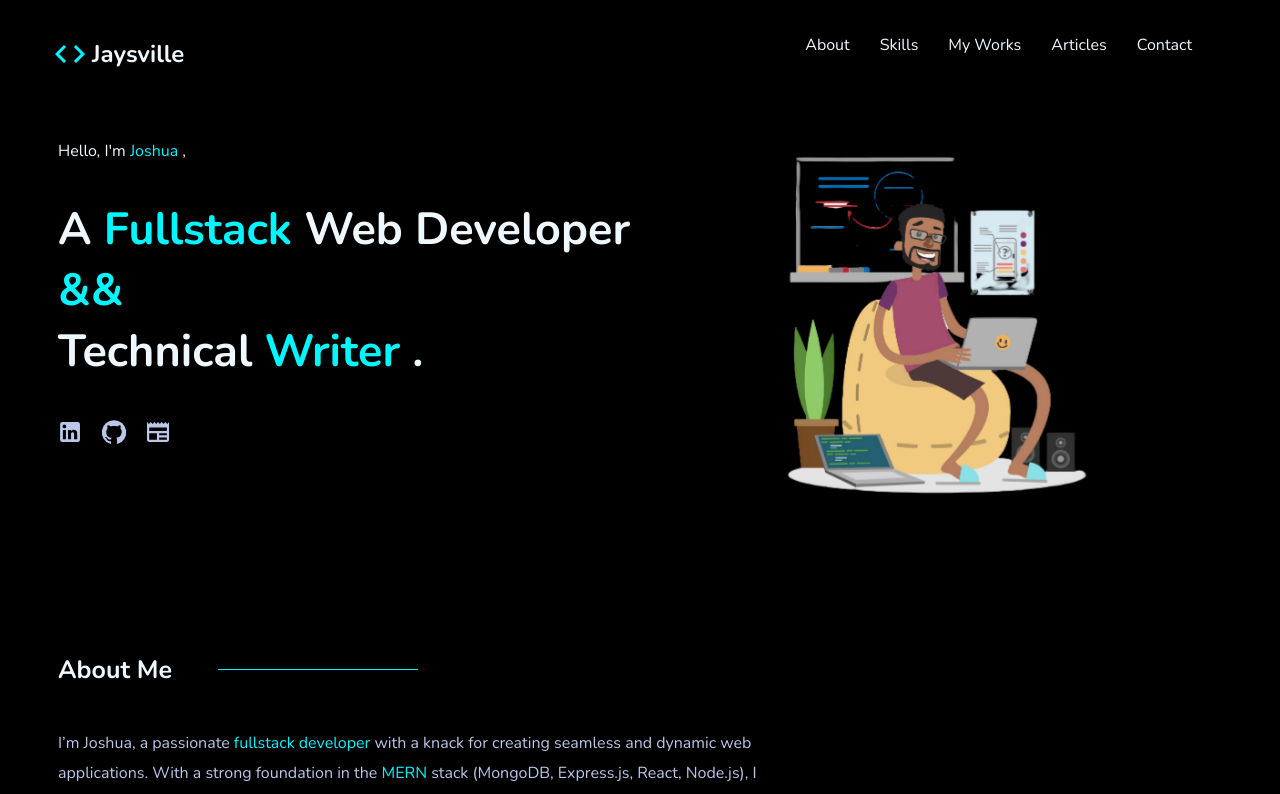
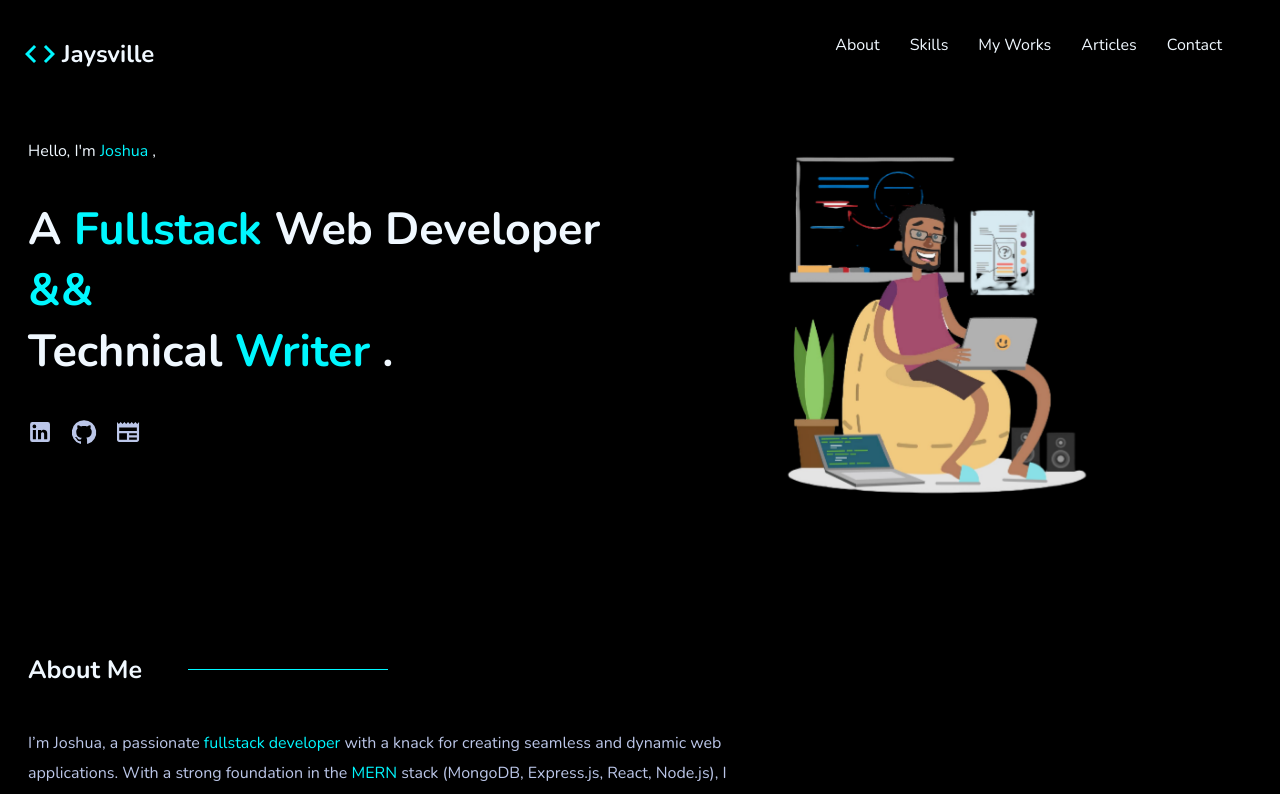
Before and after one commit to jaysville/new-portfolio, a React (Create React App) app: page / in a window 1280 px wide. Shown: the top 794 px of the page. Built offline with nearby package versions, Linux system fonts and the light colour scheme.

Commit message:
changed styled

```diff
--- a/src/App.js
+++ b/src/App.js
@@ -42,7 +42,7 @@ function App() {
 }
 
 const Style = styled.div`
-  padding: 10px 50px;
+  padding: 10px 20px;
   @media (max-width: 600px) {
     padding: 10px 35px;
   }
```
